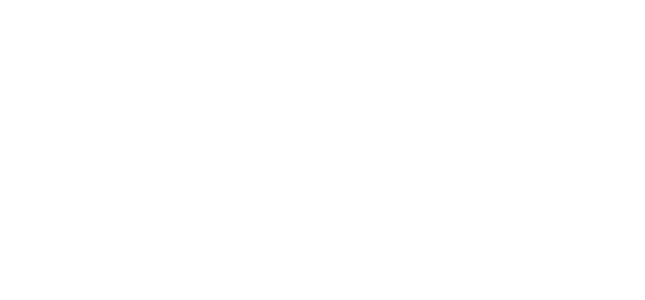
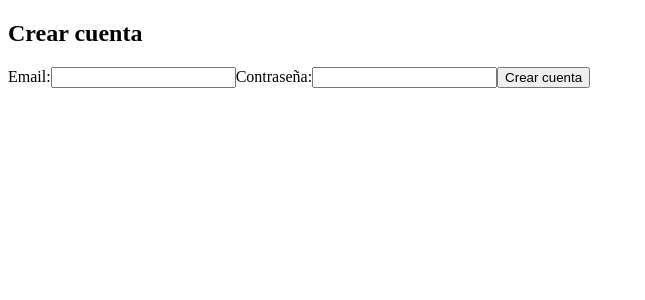
Before and after one commit to claramonzo1/Monzo-Cerini-Pigretti, a React (Create React App) app: page / in a window 1280 px wide. Shown: the top 300 px of the page, without its empty margins (0-645 px from the left). Built offline with nearby package versions, Linux system fonts and the light colour scheme.

Commit message:
empece el register

```diff
--- a/src/App.js
+++ b/src/App.js
@@ -1,8 +1,10 @@
+import React from "react";
+import Register from "./componentes/Register/Register";
 
 function App() {
   return (
     <div className="App">
-
+      <Register />
     </div>
   );
 }
--- a/src/componentes/Register/Register.js
+++ b/src/componentes/Register/Register.js
@@ -0,0 +1,100 @@
+import React, { Component } from "react";
+
+class Register extends Component {
+    constructor(props) {
+        super(props);
+        this.state = {
+            email: "",
+            password: "",
+            error: "",
+            exito: ""
+        };
+    }
+
+    controlarCambios(event) {
+        this.setState({
+            [event.target.name]: event.target.value
+        });
+    }
+
+    evitarSubmit(event) {
+        event.preventDefault();
+
+        let usuariosGuardados = localStorage.getItem("usuarios");
+        let usuariosParseados = [];
+
+        if (usuariosGuardados !== null) {
+            usuariosParseados = JSON.parse(usuariosGuardados);
+        }
+
+        let usuarioEncontrado = false;
+
+        for (let i = 0; i < usuariosParseados.length; i++) {
+            if (usuariosParseados[i].email === this.state.email) {
+                usuarioEncontrado = true;
+            }
+        }
+
+        if (usuarioEncontrado === true) {
+            this.setState({
+                error: "El email ya está en uso",
+                exito: ""
+            });
+        } else if (this.state.password.length < 6) {
+            this.setState({
+                error: "La contraseña debe tener al menos 6 caracteres",
+                exito: ""
+            });
+        } else {
+            let nuevoUsuario = {
+                email: this.state.email,
+                password: this.state.password
+            };
+
+            usuariosParseados.push(nuevoUsuario);
+
+            let usuariosStringificados = JSON.stringify(usuariosParseados);
+            localStorage.setItem("usuarios", usuariosStringificados);
+
+            this.setState({
+                email: "",
+                password: "",
+                error: "",
+                exito: "Usuario creado correctamente"
+            });
+        }
+    }
+
+    render() {
+        return (
+            <section>
+                <h2>Crear cuenta</h2>
+
+                <form onSubmit={(event) => this.evitarSubmit(event)}>
+                    <label>Email:</label>
+                    <input
+                        type="email"
+                        name="email"
+                        value={this.state.email}
+                        onChange={(event) => this.controlarCambios(event)}
+                    />
+
+                    <label>Contraseña:</label>
+                    <input
+                        type="password"
+                        name="password"
+                        value={this.state.password}
+                        onChange={(event) => this.controlarCambios(event)}
+                    />
+
+                    <button type="submit">Crear cuenta</button>
+                </form>
+
+                <p>{this.state.error}</p>
+                <p>{this.state.exito}</p>
+            </section>
+        );
+    }
+}
+
+export default Register;
```
